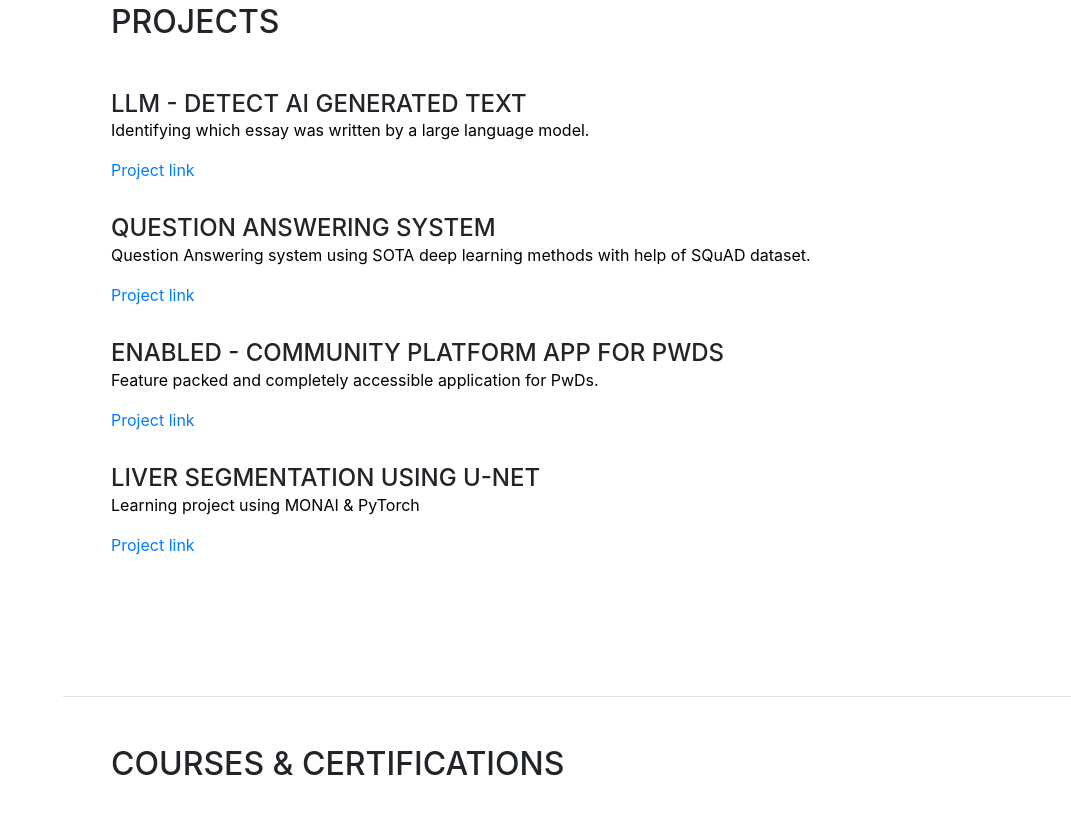
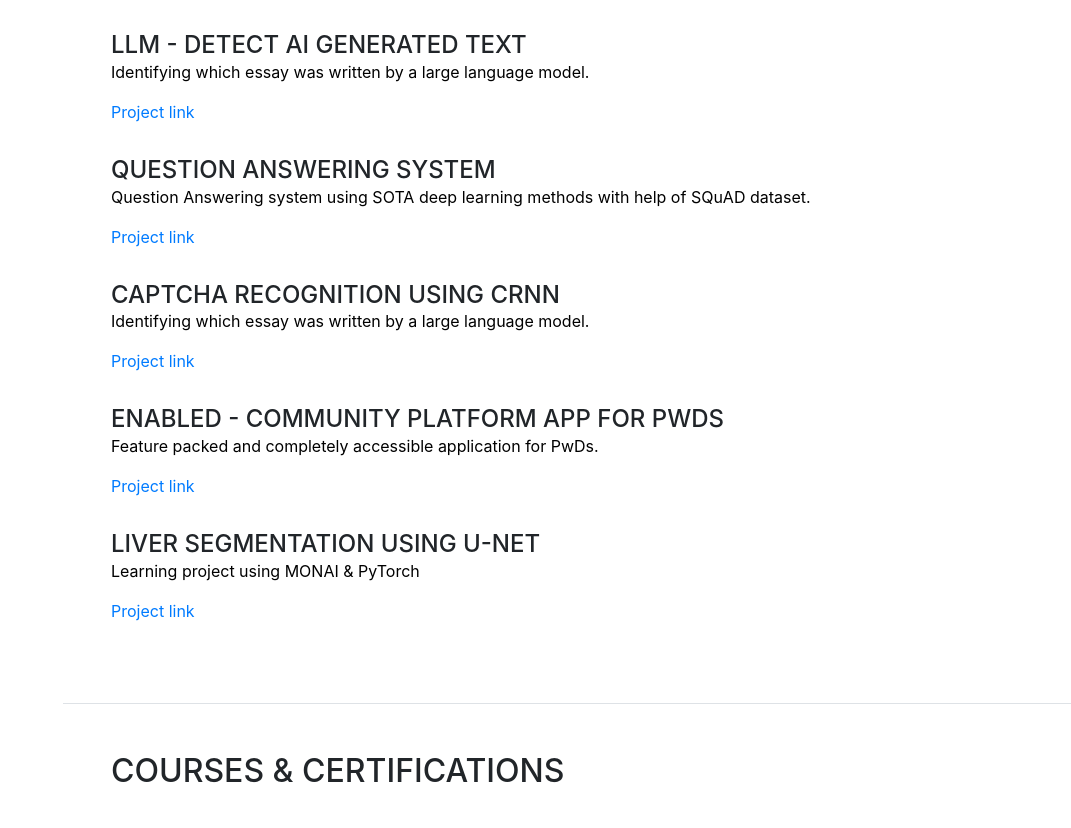
Before and after one commit to Riteshbhalerao11/personal-website, a website with bundled scripts: page index.html in a window 1280 px wide. Shown: the part 3706-4534 px from the top of the page, without its empty margins (209-1280 px from the left). Built offline with nearby package versions, Linux system fonts and the light colour scheme; a web font is replaced by a local one.

Commit message:
Added captcha project

```diff
--- a/index.html
+++ b/index.html
@@ -378,6 +378,19 @@
               >
             </div>
           </div>
+
+          <div class="resume-item d-flex flex-column flex-md-row mb-3">
+            <div class="resume-content mr-auto">
+              <h4 class="mb-0">Captcha Recognition using CRNN</h4>
+              <p class="description">
+                Identifying which essay was written by a large language model.
+              </p>
+              <a href="https://github.com/Riteshbhalerao11/Captcha-recognition"
+                ><p>Project link</p></a
+              >
+            </div>
+          </div>
+
           <div class="resume-item d-flex flex-column flex-md-row mb-3">
             <div class="resume-content mr-auto">
               <h4 class="mb-0">Enabled - Community platform app for PWDs</h4>
```
